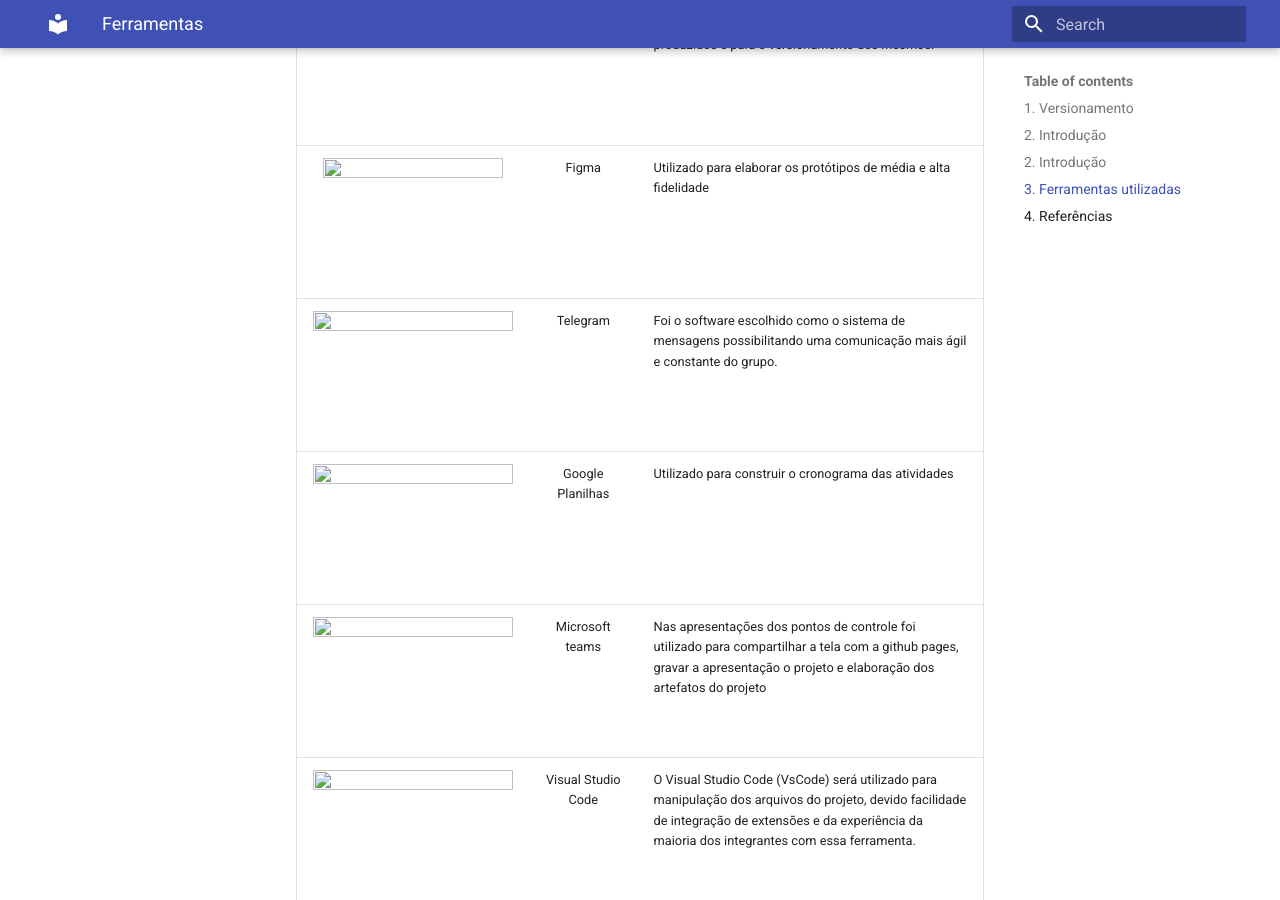
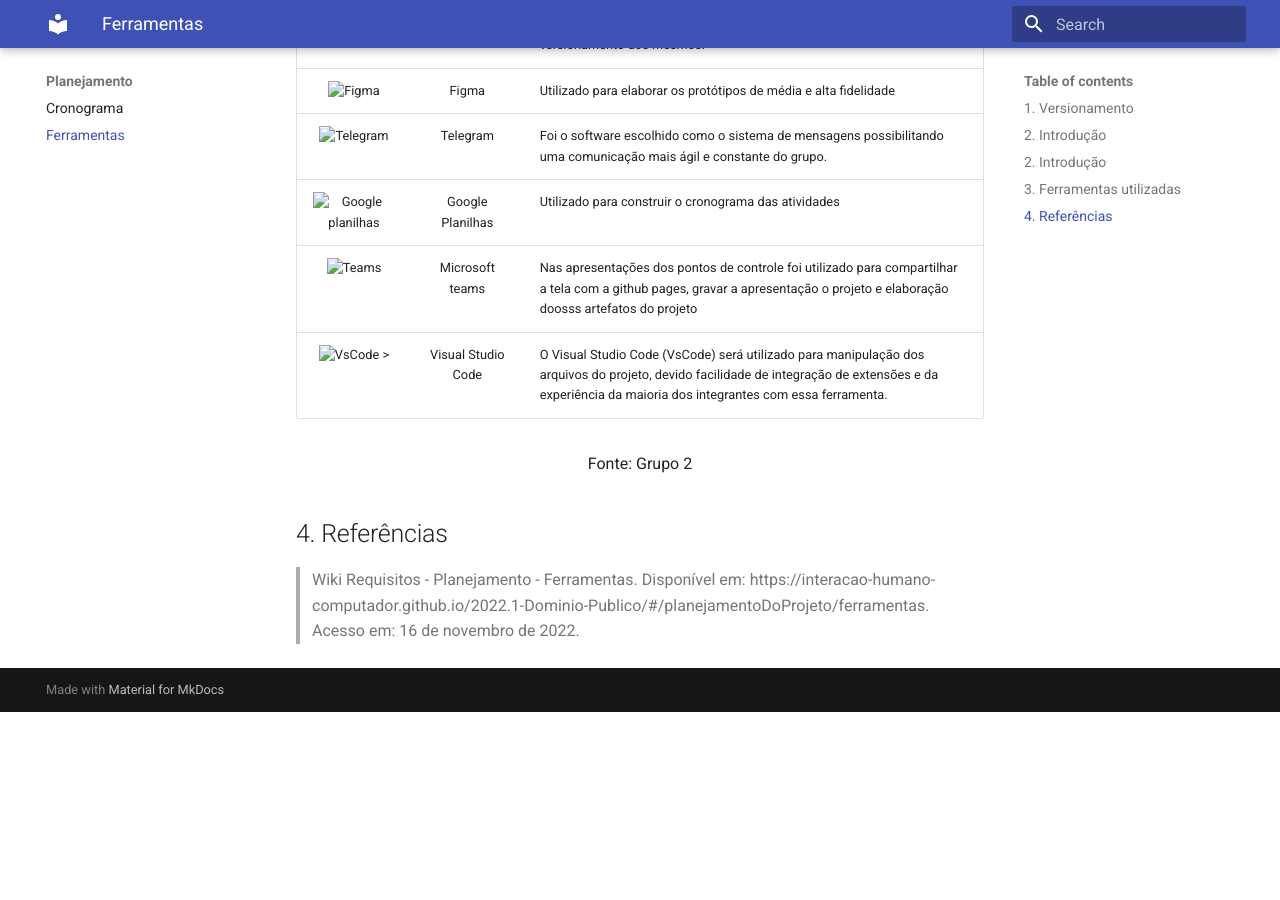
Before and after one commit to Interacao-Humano-Computador/2022.2-Lichess, an MkDocs documentation site: the page built from docs/planejamento/tools.md, in a window 1280 px wide and 900 px high, scrolled down 944 px. Built offline with MkDocs 1.6.1 and Material for MkDocs 9.7.7, drawn with Linux system fonts in a browser that asks for light colours; after the commit the page ends 1656 px from its top, so only the background shows below that.

Commit message:
feat: add tools

```diff
--- a/docs/tools.md
+++ b/docs/planejamento/tools.md
@@ -23,12 +23,12 @@
 
 |                                                 Logo                                                  |     Ferramenta     | Finalidade                                                                                                                                                                                           |
 | :---------------------------------------------------------------------------------------------------: | :----------------: | ---------------------------------------------------------------------------------------------------------------------------------------------------------------------------------------------------- |
-|  <img class="card-img img-fluid rounded" width="180" height="118" src="../docs/img/github-icon.png">  |       Github       | Será utilizado como repositório dos documentos produzidos e para o versionamento dos mesmos.                                                                                                         |
-|  <img class="card-img img-fluid rounded" width="180" height="128" src="../docs/img/figma-icon.jpeg">  |       Figma        | Utilizado para elaborar os protótipos de média e alta fidelidade                                                                                                                                     |
-| <img class="card-img img-fluid rounded" width="200" height="128" src="../docs/img/telegram-icon.png"> |      Telegram      | Foi o software escolhido como o sistema de mensagens possibilitando uma comunicação mais ágil e constante do grupo.                                                                                  |
-|  <img class="card-img img-fluid rounded" width="200" height="128" src="../docs/img/sheet-icon.png">   |  Google Planilhas  | Utilizado para construir o cronograma das atividades                                                                                                                                                 |
-|  <img class="card-img img-fluid rounded" width="200" height="128" src="../docs/img/teams-icon.png">   |  Microsoft teams   | Nas apresentações dos pontos de controle foi utilizado para compartilhar a tela com a github pages, gravar a apresentação o projeto e elaboração dos artefatos do projeto                         |
-|  <img class="card-img img-fluid rounded" width="200" height="128" src="../docs/img/vscode-icon.png">  | Visual Studio Code | O Visual Studio Code (VsCode) será utilizado para manipulação dos arquivos do projeto, devido facilidade de integração de extensões e da experiência da maioria dos integrantes com essa ferramenta. |
+|  ![Github](../docs/img/github-icon.png)  |       Github       | Será utilizado como repositório dos documentos produzidos e para o versionamento dos mesmos.                                                                                                         |
+|  ![Figma](../docs/img/figma-icon.jpeg)  |       Figma        | Utilizado para elaborar os protótipos de média e alta fidelidade                                                                                                                                     |
+| ![Telegram](../docs/img/telegram-icon.png) |      Telegram      | Foi o software escolhido como o sistema de mensagens possibilitando uma comunicação mais ágil e constante do grupo.                                                                                  |
+|  ![Google planilhas](../docs/img/sheet-icon.png)   |  Google Planilhas  | Utilizado para construir o cronograma das atividades                                                                                                                                                 |
+|  ![Teams](../docs/img/teams-icon.png)   |  Microsoft teams   | Nas apresentações dos pontos de controle foi utilizado para compartilhar a tela com a github pages, gravar a apresentação o projeto e elaboração doosss artefatos do projeto                         |
+|  ![VsCode](../docs/img/vscode-icon.png) >  | Visual Studio Code | O Visual Studio Code (VsCode) será utilizado para manipulação dos arquivos do projeto, devido facilidade de integração de extensões e da experiência da maioria dos integrantes com essa ferramenta. |
 
 <div style="text-align: center">
 <p>Fonte: Grupo 2</p>
```
